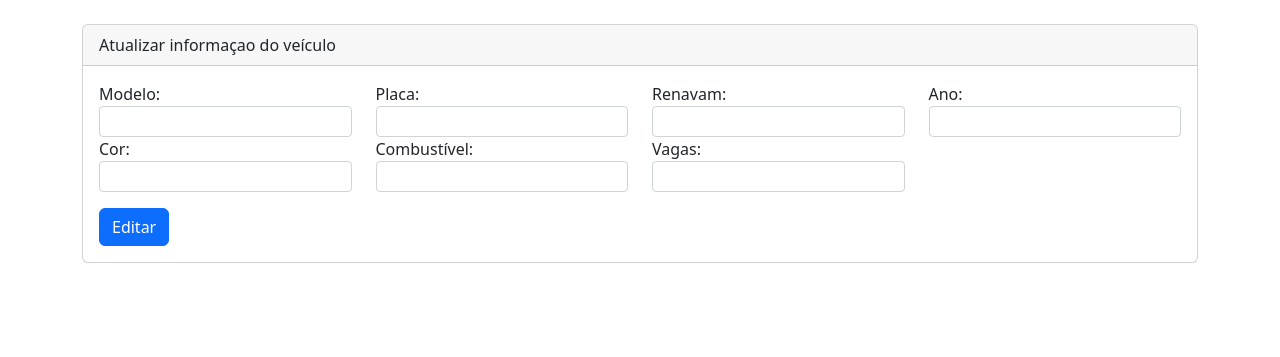
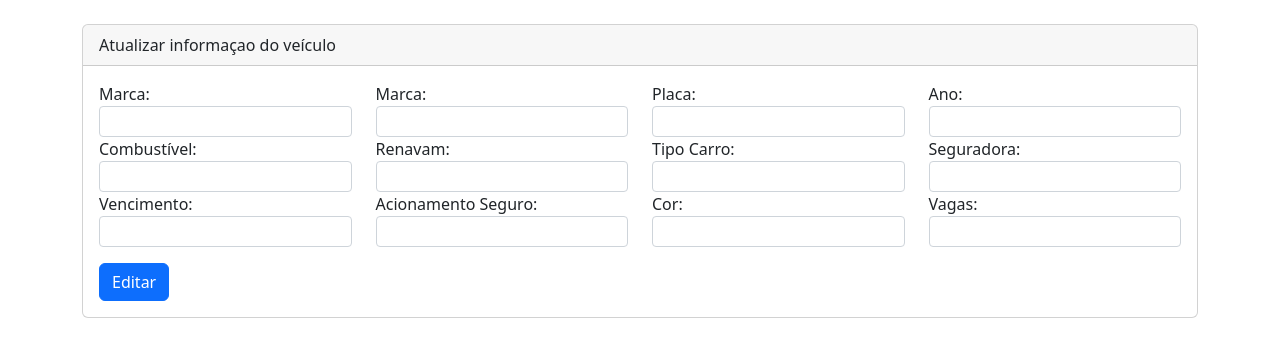
Before and after one commit to menezesledilson/TFD4, a PHP site: page /CarroView/editarCarro.php in a window 1280 px wide. Shown: the part 62-419 px from the top of the page. Run offline with PHP 8.4, Linux system fonts and the light colour scheme; data that the repository does not hold is empty.

Commit message:
View de carro

```diff
--- a/App/View/CarroView/editarCarro.php
+++ b/App/View/CarroView/editarCarro.php
@@ -23,7 +23,12 @@
             <div class="card-body">
                 <div class="row mb-3">
                     <div class="col-md-3">
-                        <label>Modelo:</label>
+                        <label>Marca:</label>
+                        <input type="text" class="form-control form-control-sm" name=" "
+                               value=" ">
+                    </div>
+                    <div class="col-md-3">
+                        <label>Marca:</label>
                         <input type="text" class="form-control form-control-sm" name="modelo"
                                value="<?php echo !empty($editarCarro->getModelo()) ? $editarCarro->getModelo() : ''; ?>">
                     </div>
@@ -33,25 +38,47 @@
                                value="<?php echo !empty($editarCarro->getPlaca()) ? $editarCarro->getPlaca() : ''; ?>">
                     </div>
                     <div class="col-md-3">
-                        <label>Renavam:</label>
-                        <input type="text" class="form-control form-control-sm" name="renavam"
-                               value="<?php echo !empty($editarCarro->getRenavam()) ? $editarCarro->getRenavam() : ''; ?>">
-                    </div>
-                    <div class="col-md-3">
                         <label>Ano:</label>
                         <input type="text" class="form-control form-control-sm" name="ano"
                                value="<?php echo !empty($editarCarro->getAno()) ? $editarCarro->getAno() : ''; ?>">
-                    </div>
-                    <div class="col-md-3">
-                        <label>Cor:</label>
-                        <input type="text" class="form-control form-control-sm" name="cor"
-                               value="<?php echo !empty($editarCarro->getCor()) ? $editarCarro->getCor() : ''; ?>">
                     </div>
                     <div class="col-md-3">
                         <label>Combustível:</label>
                         <input type="text" class="form-control form-control-sm" name="combustivel"
                                value="<?php echo !empty($editarCarro->getCombustivel()) ? $editarCarro->getCombustivel(): ''; ?>">
                     </div>
+                    <div class="col-md-3">
+                        <label>Renavam:</label>
+                        <input type="text" class="form-control form-control-sm" name="renavam"
+                               value="<?php echo !empty($editarCarro->getRenavam()) ? $editarCarro->getRenavam() : ''; ?>">
+                    </div>
+                    <div class="col-md-3">
+                        <label>Tipo Carro:</label>
+                        <input type="text" class="form-control form-control-sm" name=" "
+                               value=" ">
+                    </div>
+                    <div class="col-md-3">
+                        <label>Seguradora:</label>
+                        <input type="text" class="form-control form-control-sm" name=" "
+                               value=" ">
+                    </div>
+                    <div class="col-md-3">
+                        <label>Vencimento:</label>
+                        <input type="text" class="form-control form-control-sm" name=" "
+                               value=" ">
+                    </div>
+                    <div class="col-md-3">
+                        <label>Acionamento Seguro:</label>
+                        <input type="text" class="form-control form-control-sm" name=" "
+                               value=" ">
+                    </div>
+
+                    <div class="col-md-3">
+                        <label>Cor:</label>
+                        <input type="text" class="form-control form-control-sm" name="cor"
+                               value="<?php echo !empty($editarCarro->getCor()) ? $editarCarro->getCor() : ''; ?>">
+                    </div>
+
                     <div class="col-md-3">
                         <label>Vagas:</label>
                         <input type="text" class="form-control form-control-sm" name="vagas"
--- a/App/View/PacienteView/editarPaciente.php
+++ b/App/View/PacienteView/editarPaciente.php
@@ -50,7 +50,6 @@ require_once("../../Controller/Paciente/PacienteEditarController.php");
                     <div class="col-md-3">
                         <label>Celular:</label>
                         <input type="text" class="form-control form-control-sm" name="celular" value="<?php echo !empty($editaPaciente->getCelular())? $editaPaciente->getCelular() : ''; ?>">
-
                     </div>
                     <div class="col-md-3">
                         <label>Endereço:</label>
```
Also changed, not shown: App/View/CarroView/criarCarro.php (+24 -9 lines), App/View/CarroView/indexCarro.php (+42 -8 lines).
